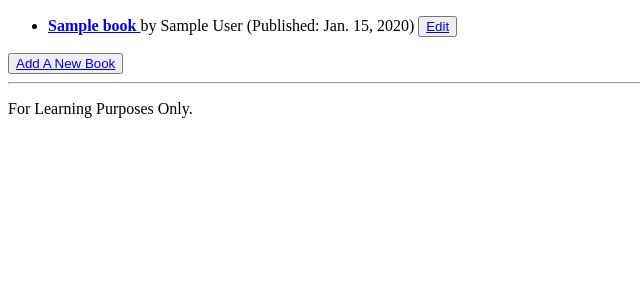
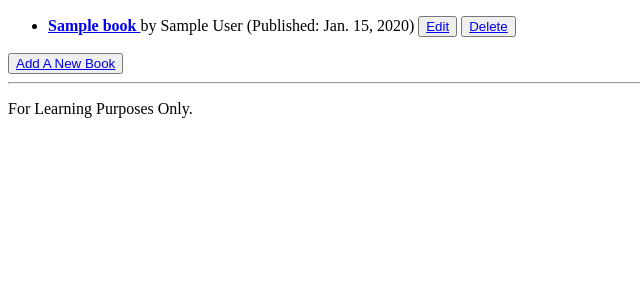
Before and after one commit to chiranuvathn/django-library, a Django app: page /books/ in a window 1280 px wide. Shown: the part 82-382 px from the top of the page, without its empty margins (0-640 px from the left). Run offline with Django 5.2, Linux system fonts and the light colour scheme; tables that the repository leaves empty hold one stand-in row (values such as "Sample post").

Commit message:
- add 'delete_book' view to support deleting book entry

```diff
--- a/web_pages/templates/pages/book_detail.html
+++ b/web_pages/templates/pages/book_detail.html
@@ -8,4 +8,6 @@
     <h3>By {{ book.author }}</h3>
 
     <p>Published on <strong>{{ book.published_date }}</strong></p>
+
+    <button type="button"><a href="{% url 'book_list' %}">Back to List</a></button>
 {% endblock %}
--- a/web_pages/templates/pages/book_list.html
+++ b/web_pages/templates/pages/book_list.html
@@ -16,6 +16,7 @@
             (Published: {{ book.published_date }})
             <!-- refer to 'book' object in 'edit_book' view-->
             <button type="button"><a href="{% url 'edit_book' book.id %}">Edit</a></button>
+            <button type="button"><a href="{% url 'delete_book' book.id %}">Delete</a></button>
         </li>
     {% empty %}
         <p>No Books Available</p>
--- a/web_pages/urls.py
+++ b/web_pages/urls.py
@@ -7,4 +7,5 @@ urlpatterns = [
     path('books/<int:id>/', views.book_detail, name='book_detail'),
     path('books/add/', views.add_book, name='add_book'),
     path('books/<int:id>/edit/', views.edit_book, name='edit_book'),
+    path('books/<int:id>/delete', views.delete_book, name='delete_book'),
 ]
--- a/web_pages/views.py
+++ b/web_pages/views.py
@@ -60,3 +60,8 @@
     }
 
     return render(request, 'pages/book_form.html', context)
+
+def delete_book(request, id):
+    book = get_object_or_404(Book, pk=id)
+    book.delete()
+    return redirect('book_list')
```
Also changed, not shown: db.sqlite3.
